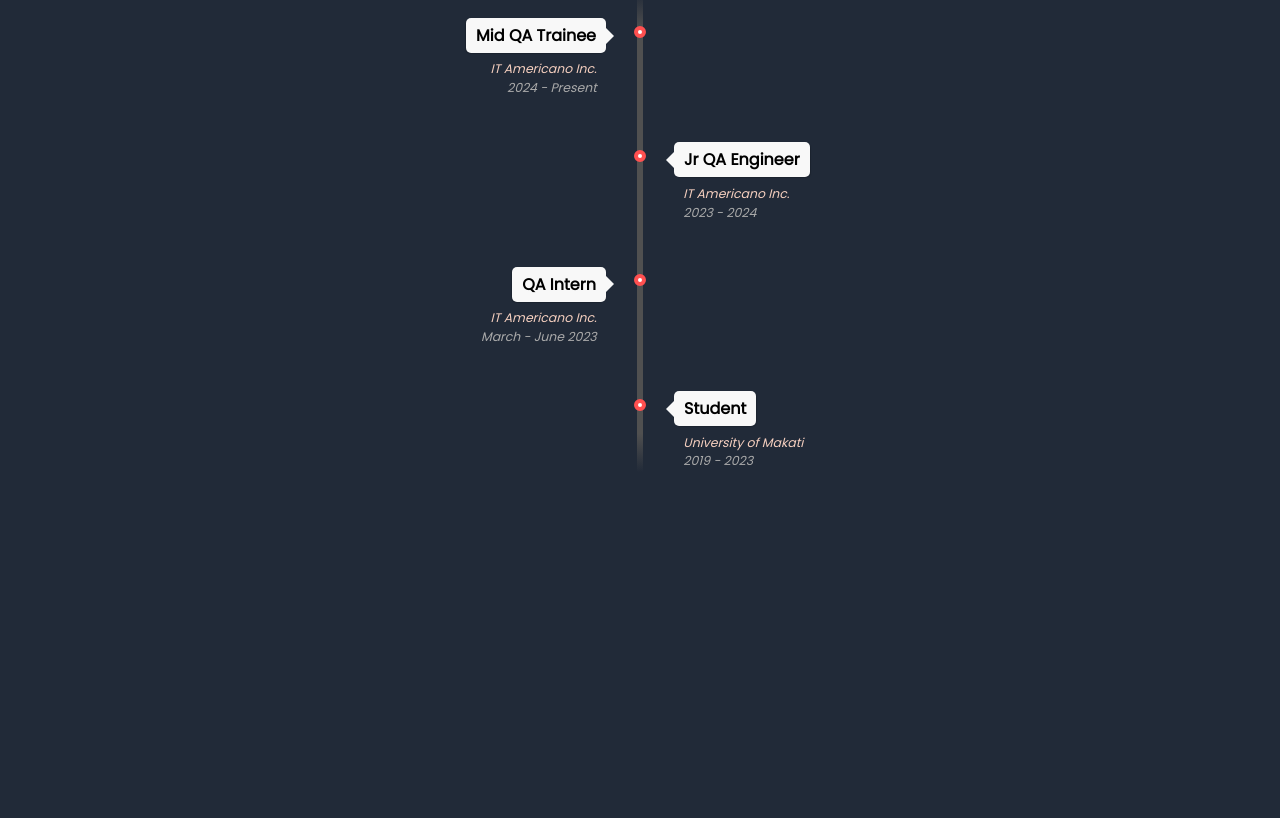
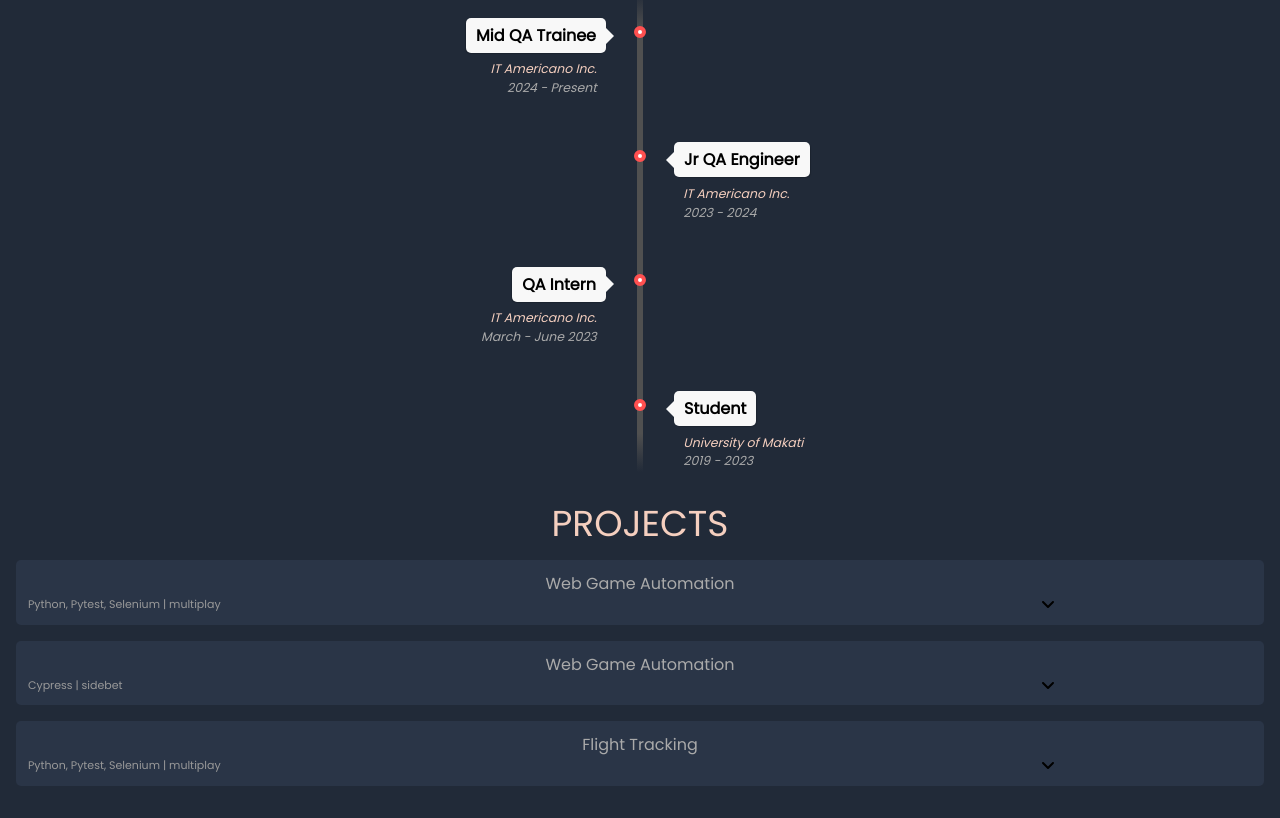
Before and after one commit to reden-longcop/reden-longcop.github.io, a React (Create React App) app: page / in a window 1280 px wide. Shown: the part 1178-1996 px from the top of the page. Before the commit the page ends 1684 px from the top, so only its background shows below. Built offline with nearby package versions, Linux system fonts and the light colour scheme.

Commit message:
attributes

```diff
--- a/package.json
+++ b/package.json
@@ -3,6 +3,9 @@
   "version": "0.1.0",
   "private": true,
   "dependencies": {
+    "@fortawesome/fontawesome-svg-core": "^6.5.2",
+    "@fortawesome/free-solid-svg-icons": "^6.5.2",
+    "@fortawesome/react-fontawesome": "^0.2.2",
     "@testing-library/jest-dom": "^5.17.0",
     "@testing-library/react": "^13.4.0",
     "@testing-library/user-event": "^13.5.0",
--- a/src/App.js
+++ b/src/App.js
@@ -2,6 +2,7 @@ import Header from './components/headers'
 import Profile from './components/profile'
 import Skills from './components/skills'
 import Timeline from './components/career'
+import Projects from './components/projects'
 import './App.css';
 
 function App() {
@@ -11,6 +12,7 @@ function App() {
       <Profile />
       <Skills />
       <Timeline />
+      <Projects />
     </div>
   );
 }
--- /dev/null
+++ b/src/components/projects.js
@@ -0,0 +1,85 @@
+import React, { useState } from "react";
+import { FontAwesomeIcon } from '@fortawesome/react-fontawesome';
+import { faAngleDown, faAngleUp } from '@fortawesome/free-solid-svg-icons';
+
+const Project = () => {
+    const projectSets = [
+        {
+            id: 1,
+            projects: [
+                {
+                    name: 'Web Game Automation',
+                    id: 'project-1',
+                    tools: 'Python, Pytest, Selenium',
+                    feature: 'multiplay',
+                    caption: 'This pytest automation script is designed to test various functionalities of a gaming web application',
+                    url: 'https://github.com/Code-Me-N0t/Gaming_Automation-Pytest.git'
+                },
+                {
+                    name: 'Web Game Automation',
+                    id: 'project-2',
+                    tools: 'Cypress',
+                    feature: 'sidebet',
+                    caption: 'This Cypress test suite is designed to automate the testing of a mobile Vue application\'s Sidebet feature',
+                    url: 'https://github.com/Code-Me-N0t/Gaming_Automation-Cypress.git'
+                },
+                {
+                    name: 'Flight Tracking',
+                    id: 'project-3',
+                    tools: 'Python, Pytest, Selenium',
+                    feature: 'multiplay',
+                    caption: 'This pytest automation script is designed to test various functionalities of a gaming web application',
+                    url: 'https://github.com/Code-Me-N0t/Gaming_Automation-Pytest.git'
+                },
+            ]
+        },
+    ];
+
+    return (
+        <div id="project" className="p-4">
+            <h2 className="md:text-4xl text-xl m-4">PROJECTS</h2>
+            {projectSets.map((set) => (
+                <ProjectSets key={set.id} projects={set.projects} />
+            ))}
+        </div>
+    );
+};
+
+const ProjectSets = ({ projects }) => {
+    return (
+        <div className="projects">
+            {projects.map((project) => (
+                <ProjectItem key={project.id} project={project} />
+            ))}
+        </div>
+    );
+};
+
+const ProjectItem = ({ project }) => {
+    const [isOpen, setIsOpen] = useState(false);
+
+    const toggleVisibility = () => {
+        setIsOpen(!isOpen);
+    };
+
+    return (
+        <div key={project.id} className="per-projects p-3 mb-4 grid grid-cols-3">
+            <label id={project.id} className="font-bold col-span-3">{project.name}</label>
+            <p className="col-span-2">{project.tools} | {project.feature}</p>
+            <FontAwesomeIcon
+                icon={isOpen ? faAngleUp : faAngleDown}
+                className="cursor-pointer row-span-2"
+                onClick={toggleVisibility}
+            />
+
+            {isOpen && (
+                <div className="description col-span-3">
+                    <a href={project.url} className="">Go To Project</a>
+                    <p>{project.caption}</p>
+                </div>
+            )}
+        </div>
+    );
+};
+
+export default Project;
--- a/src/index.css
+++ b/src/index.css
@@ -24,6 +24,7 @@
     --primaryFont: 'Poppins', sans-serif;
     --primaryFontColor: #f5cfbf;
     --secondaryFontColor: #aaaaaa;
+    --altsecondaryFontColor: #999999;
     --altFontColor: #fff;
     --profilePositon: 50%;
 }
@@ -395,3 +396,46 @@ body {
 .direction-r .desc {
   margin: 1em 0 0 0.75em;
 }
+
+#project {
+  position: absolute;
+  top: 200%;
+  height: auto;
+  width: 100%;
+  margin-top: 50px;
+}
+
+#project h2{
+  color: var(--primaryFontColor);
+  text-align: center;
+}
+
+#project label{
+  color: var(--secondaryFontColor);
+  font-weight: 10;
+}
+
+#project p{
+  color: var(--altsecondaryFontColor);
+  font-size: 11px;
+}
+
+#project .per-projects{
+  border-radius: 5px;
+  background-color: var(--secondaryBackground);
+}
+
+/* #project .per-projects:nth-child(odd){
+  background-color: var(--secondaryBackground);
+} */
+
+#project .cursor-pointer{
+  /* border: 1px solid red; */
+  width: 100%;
+  transition: transform 0.3s ease-in-out;
+}
+
+#project .description{
+  padding: 5px;
+  background-color: var(--primaryBackground);
+}
```
Also changed, not shown: 1 other file (tests, documents, lock files or other folders).
